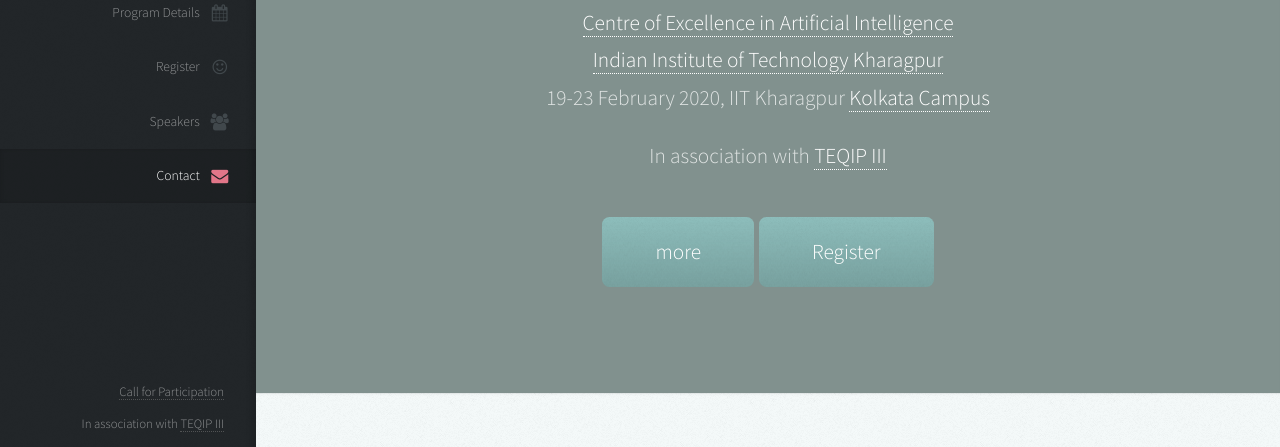
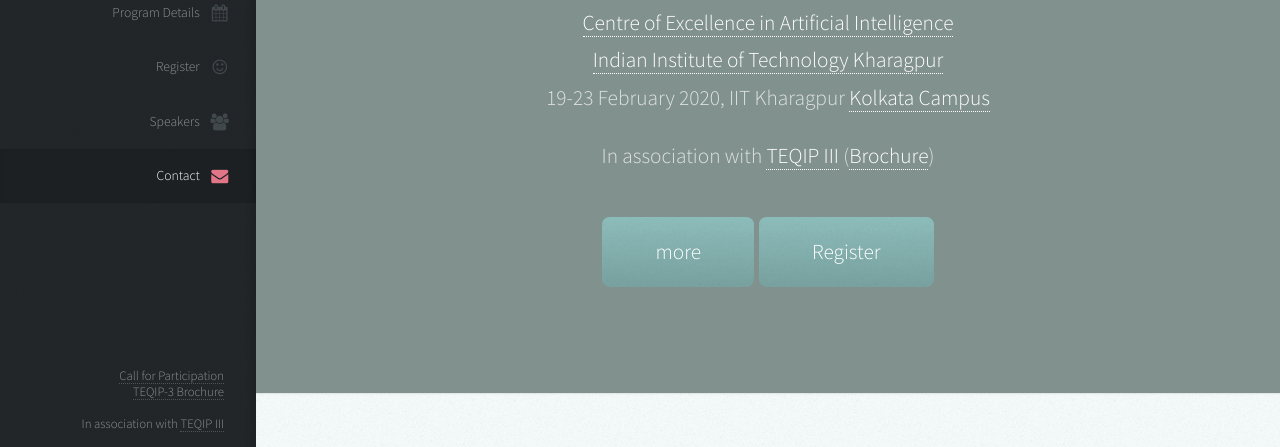
Before and after one commit to modliitkgp/modliitkgp.github.io, a plain HTML site: page index.html in a window 1280 px wide. Shown: the part 252-699 px from the top of the page. Drawn offline with Linux system fonts and the light colour scheme.

Commit message:
Add files via upload

```diff
--- a/index.html
+++ b/index.html
@@ -70,7 +70,9 @@
 				<div class="bottom">
 					<div id="logo">
 						<p><a href="downloads/MoDL2020_Poster.pdf" target=_blank>Call for Participation</a>
+						<br><a href="downloads/MoDL2020_TEQIP_3_brochure.pdf" target=_blank>TEQIP-3 Brochure</a>
 						<br><br>In association with <a href="https://www.teqip.in/" target=_blank>TEQIP III</a>
+						</p>
 					</div>
 					<div id="logo">
 						<p><a href="downloads/MoDL2020_Poster.pdf" target=_blank><i class="icon fa-file-pdf-o fa-lg"></i></a>
@@ -93,7 +95,7 @@
 								<p><a href="http://www.ai.iitkgp.ac.in"target=_blank>Centre of Excellence in Artificial Intelligence</a><br>
 								<a href="http://www.iitkgp.ac.in" target=_blank>Indian Institute of Technology Kharagpur</a><br>
 								19-23 February 2020, IIT Kharagpur <a href="http://www.tgh.iitkgp.ac.in/?id=kgh" target=_blank>Kolkata Campus</a></p>
-								<p>In association with <a href="https://www.teqip.in/" target=_blank>TEQIP III</a></p>
+								<p>In association with <a href="https://www.teqip.in/" target=_blank>TEQIP III</a> (<a href="downloads/MoDL2020_TEQIP_3_brochure.pdf" target=_blank>Brochure</a>)</p>
 
 							</header>
 
```
